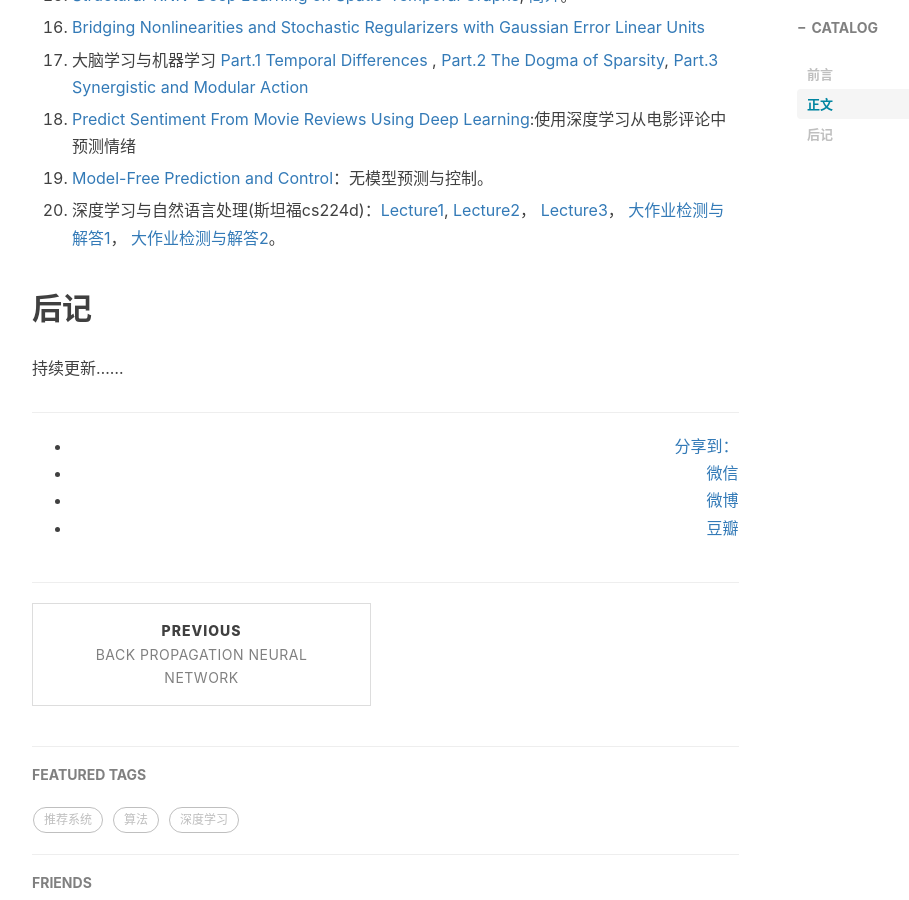
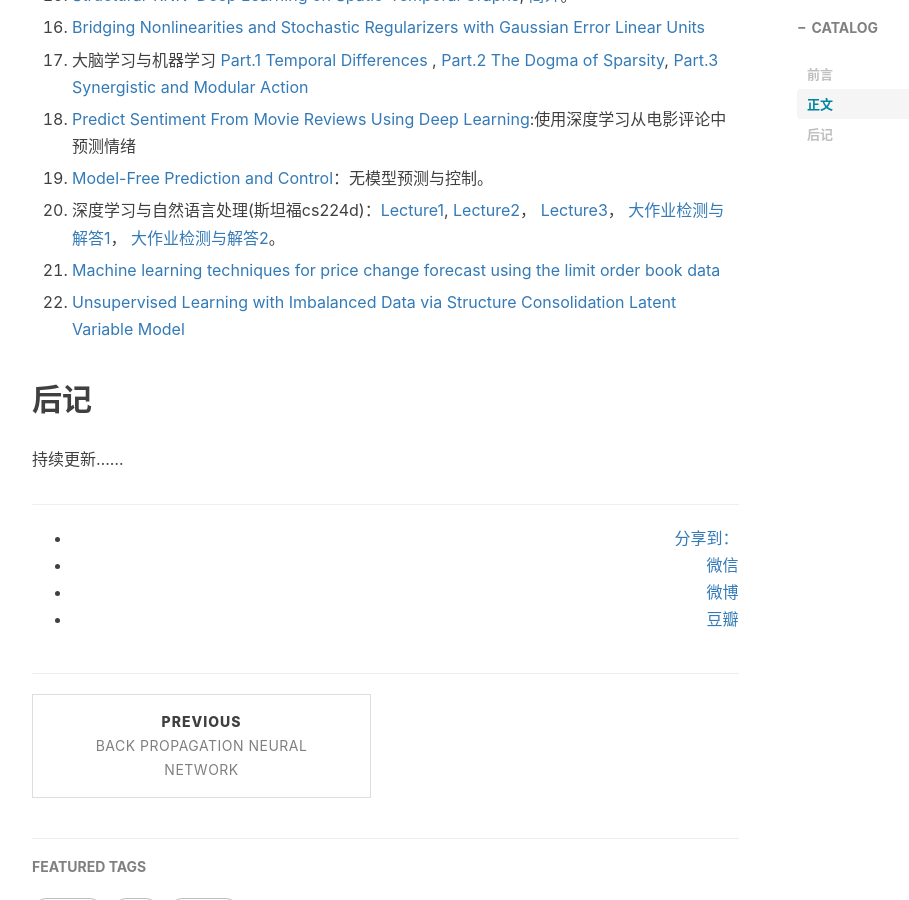
Before and after one commit to CoolIceFire/CoolIceFire.github.io, a Jekyll site: the page built from _posts/2016-06-30-Learning.markdown, in a window 1280 px wide and 900 px high, scrolled down 1301 px. Shown: the whole window, without its empty margins (233-1142 px from the left). Built offline with Jekyll 4.4.1, drawn with Linux system fonts in a browser that asks for light colours; nearby versions of some CDN libraries; comment, search, counter and statistics services are not loaded.

Commit message:
Update 2016-06-30-Learning.markdown

```diff
--- a/_posts/2016-06-30-Learning.markdown
+++ b/_posts/2016-06-30-Learning.markdown
@@ -63,6 +63,10 @@ tags:
 
 20. 深度学习与自然语言处理(斯坦福cs224d)：[Lecture1](http://blog.csdn.net/longxinchen_ml/article/details/51567960), [Lecture2](http://blog.csdn.net/longxinchen_ml/article/details/51648532)， [Lecture3](http://blog.csdn.net/longxinchen_ml/article/details/51711172)， [大作业检测与解答1](http://blog.csdn.net/han_xiaoyang/article/details/51760923)， [大作业检测与解答2](http://blog.csdn.net/han_xiaoyang/article/details/51815683)。
 
+21. [Machine learning techniques for price change forecast using the limit order book data](http://jcyhong.github.io/assets/machine-learning-price-movements.pdf)
+
+22. [Unsupervised Learning with Imbalanced Data via Structure Consolidation Latent Variable Model](http://arxiv.org/abs/1607.00067)
+
 ## 后记
 
 持续更新……
```
